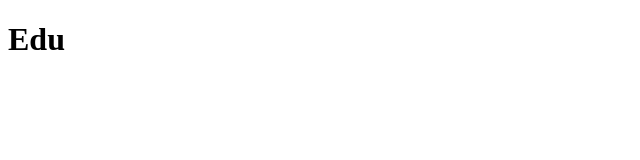
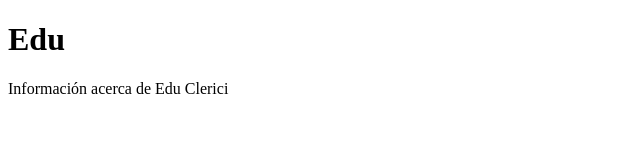
Before and after one commit to debianitram/taller-git, a plain HTML site: page page-about-edu.html in a window 1280 px wide. Shown: the whole page, without its empty margins (0-640 px from the left). Drawn offline with Linux system fonts and the light colour scheme.

Commit message:
Agregué parrafo page-about-edu

```diff
--- a/page-about-edu.html
+++ b/page-about-edu.html
@@ -5,5 +5,6 @@
 </head>
 <body>
 	<h1>Edu</h1>
+	<p class='paragraph'>Información acerca de Edu Clerici</p>
 </body>
 </html>
```
